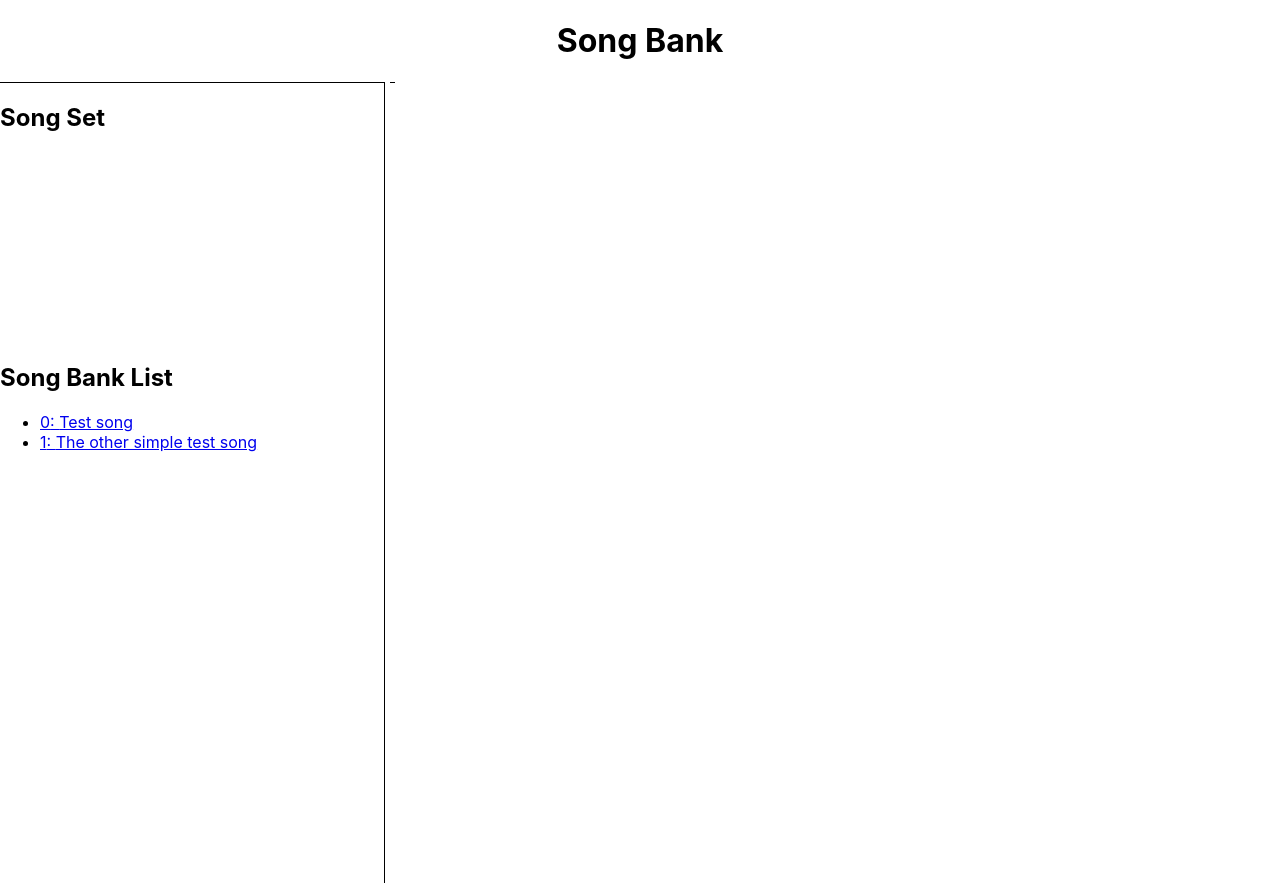
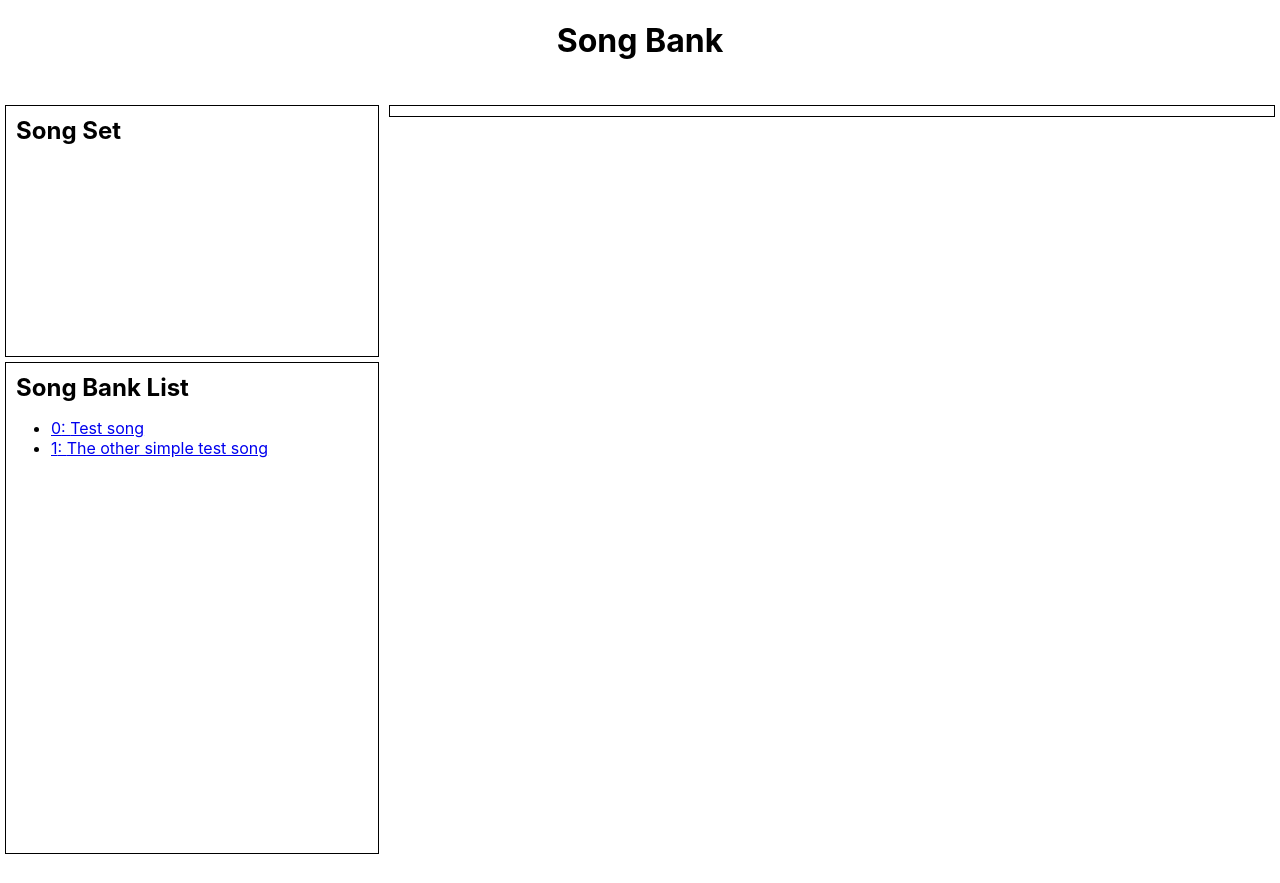
Before and after one commit to crossan007/WebSongBank, a React (Create React App) app: page / in a window 1280 px wide. After the commit the page ends 859 px from the top, so only its background shows below. Built offline with nearby package versions, Linux system fonts and the light colour scheme.

Commit message:
cleanup CSS and DOM

```diff
--- a/src/App.css
+++ b/src/App.css
@@ -1,8 +1,12 @@
 .App {
-  width: 100%;
+  display: grid;
+  grid-template-columns: [left] 30vw [right] auto;
+  grid-template-rows: [header] 100px [content] auto;
 }
 
-.App h1 {
+.Header {
+  grid-row: header;
+  grid-column: left / span 2;
   text-align:  center;
 }
 
@@ -25,18 +29,20 @@
 }
 
 .LeftSideBar {
-  border-top: 1px solid black;
-  border-right: 1px solid black;
-  float: left;
-  width: 30%;
-  height: 100vh;
+  grid-column:left
 }
 
 
 .RightSideBar {
-  border-top: 1px solid black;
-  float: left;
-  margin-left: 5px;
-  padding-left: 5px;
-  width: auto;
+  grid-column: right
 }
+
+.box {
+  margin: 5px;
+  border: 1px solid black;
+  padding: 5px;
+}
+
+.box  h1, h2 {
+  margin: 5px
+}
--- a/src/App.tsx
+++ b/src/App.tsx
@@ -11,9 +11,7 @@ function  Child( match: RouteComponentProps ) {
   let mparams = match.match.params as any;
   console.log(mparams["id"]);
   return (
-    <div>
      <SongBlock song={songs[mparams["id"]]} />
-    </div>
   );
 }
 
@@ -24,13 +22,15 @@ class App extends Component {
     return (
       <Router>
         <div className="App">
-          <h1>Song Bank</h1>
+          <div className="Header">
+            <h1>Song Bank</h1>
+          </div>
           <div className="LeftSideBar">
-            <div className="SongSetListDisplay">
+            <div className="SongSetListDisplay box">
               <h2>Song Set</h2>
 
             </div>
-            <div className="SongBankListDisplay">
+            <div className="SongBankListDisplay box">
               <h2>Song Bank List</h2>
               <ul>
                 {songs.map((song,  idx) =>
@@ -42,7 +42,7 @@ class App extends Component {
             </div>
           </div>
           <div className="RightSideBar">
-            <div className ="CurrentSongDisplay">
+            <div className ="CurrentSongDisplay box">
               <Route path="/:id" component={Child} />
             </div>
           </div>
--- a/src/Components/SongBlock.tsx
+++ b/src/Components/SongBlock.tsx
@@ -11,7 +11,7 @@ const SongBlock: React.FunctionComponent<{song:Song}> = ({song}) => {
     const displayStyle = {display: 'inline-block'};
     const singleSong = (
     <div>
-        <h3 key={song.Title}>{song.Title}</h3>
+        <h2 key={song.Title}>{song.Title}</h2>
         <div style={displayStyle}>
         <p>CCLI: {song.CCLINumber}</p>
         <p>Links:</p>
@@ -47,9 +47,7 @@ const SongBlock: React.FunctionComponent<{song:Song}> = ({song}) => {
     </div>
     );
 
-    return (
-    <div>{singleSong}</div>
-    );
+    return singleSong;
 }
 
 
```
